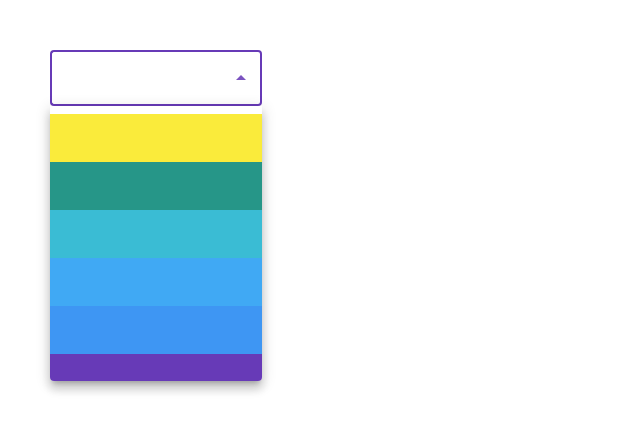
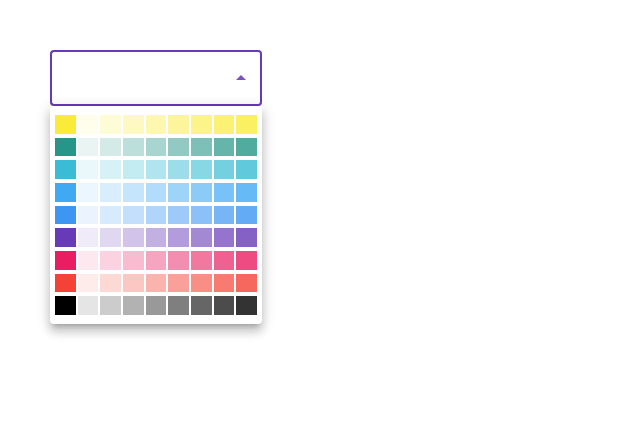
Before and after one commit to ShaniGeva12/data-manage-app, an Angular app: page / in a window 1280 px wide. Both pictures are taken after a click on the element 156 px from the left and 78 px from the top of the page. Shown: the top 432 px of the page, without its empty margins (0-640 px from the left). Built offline with nearby package versions, Linux system fonts and the light colour scheme.

Commit message:
working color picker

```diff
--- a/src/app/shared/components/color-picker/color-picker.component.html
+++ b/src/app/shared/components/color-picker/color-picker.component.html
@@ -3,11 +3,19 @@
     <mat-select-trigger>
       <div class="color-selected" [style.background-color]="colorSelect.value"></div>
     </mat-select-trigger>
-    <mat-option
-      *ngFor="let color of basicColors"
-      [value]="color"
-      [ngClass]="{'black': color === 'rgba(0, 0, 0, 1)' || color === 'black'}"
-      [style.background-color]="color">
-    </mat-option>
+
+    <mat-grid-list cols="{{ basicColors.length }}" rowHeight="1:1" gutterSize="2">
+      <ng-container *ngFor="let colors of colorsPaletteString">
+        <mat-grid-tile *ngFor="let color of colors">
+          <mat-option
+            [value]="color"
+            [ngClass]="{'dark': color === 'rgba(0, 0, 0, 1)' || color === 'rgba(0, 0, 0, 0.8)'}"
+            [style.background-color]="color">
+          </mat-option>
+        </mat-grid-tile>
+      </ng-container>
+    </mat-grid-list>
+    <mat-grid-list cols="{{ basicColors.length }}" rowHeight="1:1" gutterSize="2">
+    </mat-grid-list>
   </mat-select>
 </mat-form-field>
--- a/src/app/shared/components/color-picker/color-picker.component.scss
+++ b/src/app/shared/components/color-picker/color-picker.component.scss
@@ -11,15 +11,21 @@
 
 ::ng-deep.picker-panel {
   &.mdc-menu-surface.mat-mdc-select-panel{
-    // display: grid;
+    padding-inline: 5px;
+    // padding-bottom: 15px;
   }
 
   mat-option{
+    width: 100%;
+    min-height: inherit;
+    height: 90%;
+    padding: 0;
+
     &[aria-selected=true] {
-      border: 2px dotted black;
+      box-shadow: rgba(0, 0, 0, 0.4) 0px 2px 4px, rgba(0, 0, 0, 0.3) 0px 7px 13px -3px, rgba(0, 0, 0, 0.2) 0px -3px 0px inset;
 
-      &.black{
-        border: 2px dotted white;
+      &.dark {
+        box-shadow: rgba(255, 255, 255, 0.8) 0px 2px 4px, rgba(255, 255, 255, 0.5) 0px 7px 13px -3px, rgba(255, 255, 255, 0.4) 0px -3px 0px inset;
       }
     }
   }
```
